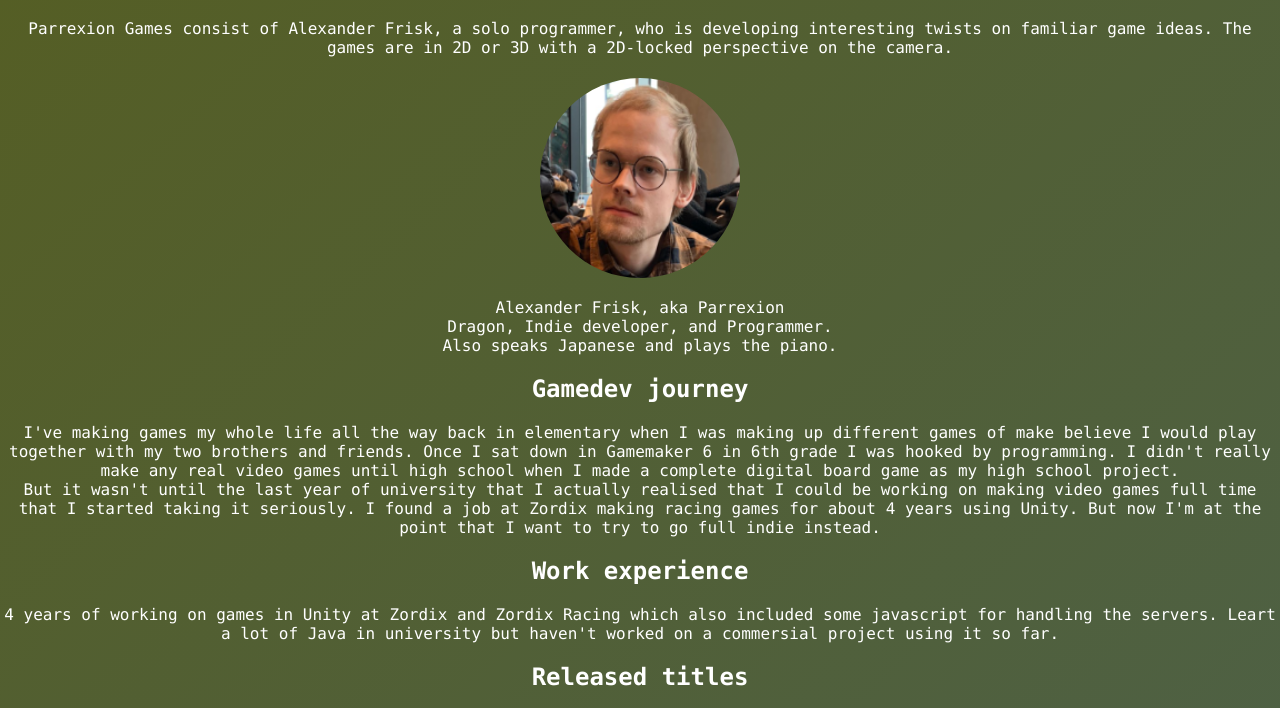
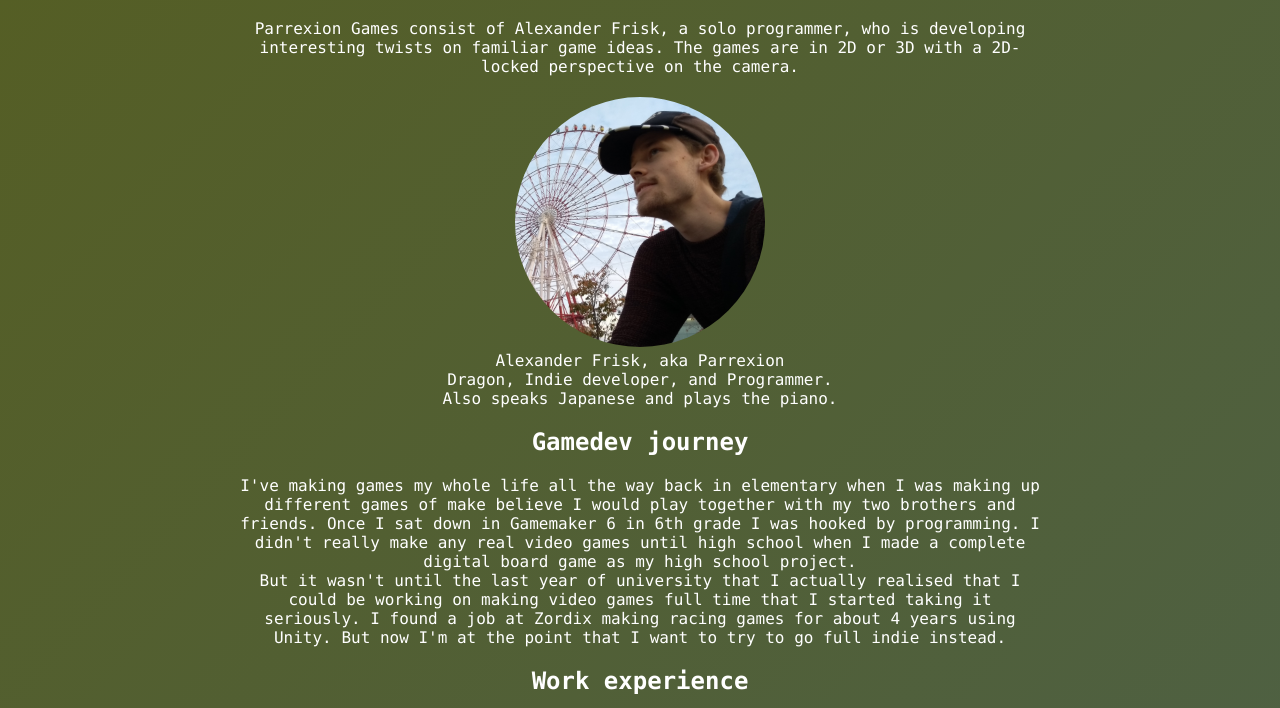
Before and after one commit to parrexion/parrexion.github.io, a website: page Parrexion.html in a window 1280 px wide. Shown: the part 62-770 px from the top of the page. Drawn offline with Linux system fonts and the light colour scheme.

Commit message:
Updated pictures and layout

```diff
--- a/Parrexion.html
+++ b/Parrexion.html
@@ -13,7 +13,7 @@
 
 <div>
 	<h1>About Parrexion Games</h1>
-	<p class="aboutTxt">
+	<p class="center_body">
 	Parrexion Games consist of Alexander Frisk, a solo programmer, who is developing interesting twists on familiar game ideas.
 	The games are in 2D or 3D with a 2D-locked perspective on the camera.
 	</p>
@@ -21,8 +21,8 @@
 
 <div>
 <h1></h1>
-	<img src="images/MeGlasses.png" class="profile">
-	<p class="aboutTxt">
+	<img src="images/MeWheel.jpg" class="profile">
+	<p class="center_body">
 	Alexander Frisk, aka Parrexion
 	<br>Dragon, Indie developer, and Programmer.
 	<br>Also speaks Japanese and plays the piano.
@@ -31,7 +31,7 @@
 
 <div>
 	<h2>Gamedev journey</h2>
-	<p class="aboutTxt">
+	<p class="center_body">
 	I've making games my whole life all the way back in elementary when I was making up different
 	games of make believe I would play together with my two brothers and friends. Once I sat down
 	in Gamemaker 6 in 6th grade I was hooked by programming. I didn't really make any real video games
@@ -43,7 +43,7 @@
 	</p>
 
 	<h2>Work experience</h2>
-	<p class="aboutTxt">
+	<p class="center_body">
 	4 years of working on games in Unity at Zordix and Zordix Racing which also included some javascript for handling the servers.
 	Leart a lot of Java in university but haven't worked on a commersial project using it so far.
 	</p>
@@ -51,7 +51,7 @@
 	<h2>Released titles</h2>
 
 	<h2>Favourite games</h2>
-	<p class="aboutTxt">
+	<p class="center_body">
 	For me, what's important in games is the experience itself. That is both the story, the challenge and, last but not least, the music.
 	<br>The story is important because video games tells stories in a completely different way from all other mediums.
 	<br>The challenge is important because I'm a problem solver and solving difficult and interesting tasks gives me a kick.
--- a/mystyle.css
+++ b/mystyle.css
@@ -62,8 +62,8 @@ footer {
 }
 
 .profile {
-	width: 200px;
-	height: 200px;
+	width: 250px;
+	height: 250px;
 	border-radius: 50%;
 }
 
@@ -76,7 +76,7 @@ footer {
 .center_body {
 	text-align: center;
 	max-width: 800px;
-	/* margin: auto; */
+	margin: auto;
 }
 
 .grid-container {
@@ -111,6 +111,7 @@ footer {
 }
 
 .link_body {
+	text-align: left;
 	min-height: 80px;
 	padding: 10px;
 }
```
Also changed, not shown: index.html (+3 -3 lines), images/BlindEye.png, images/MeWheel.jpg (added), images/TotE-Main.png (added).
